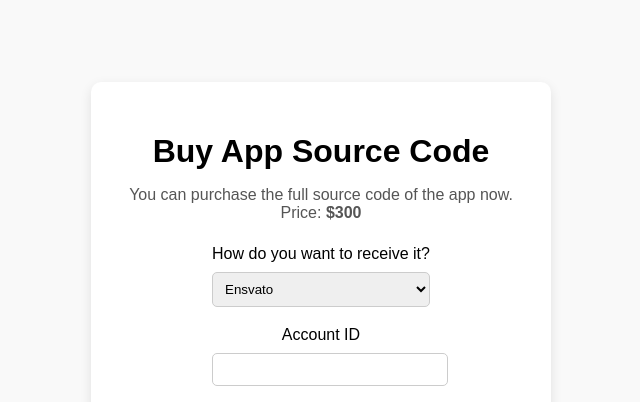
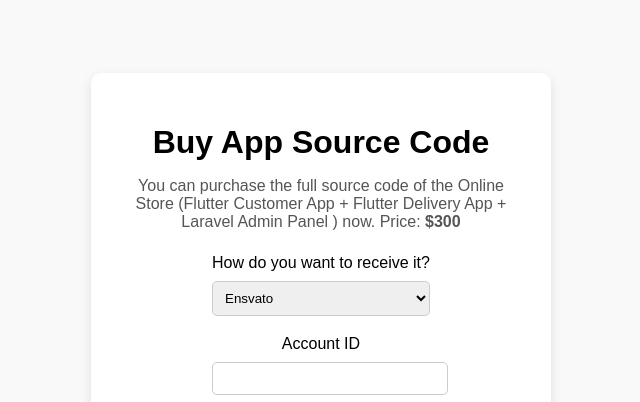
Before and after one commit to ebaskete/Buy-Source-Code, a plain HTML site: page index.html in a window 1280 px wide. Shown: the top 402 px of the page, without its empty margins (319-959 px from the left). Drawn offline with Linux system fonts and the light colour scheme.

Commit message:
Update index.html

```diff
--- a/index.html
+++ b/index.html
@@ -51,7 +51,8 @@
 <body>
   <div class="container">
     <h1>Buy App Source Code</h1>
-    <p>You can purchase the full source code of the app now. Price: <strong>$300</strong></p>
+    <p>You can purchase the full source code of the Online Store (Flutter Customer App + Flutter Delivery App + Laravel Admin Panel )
+  now. Price: <strong>$300</strong></p>
 
     <form action="https://www.paypal.com/cgi-bin/webscr" method="post" target="_top">
       <input type="hidden" name="cmd" value="_s-xclick" />
```
